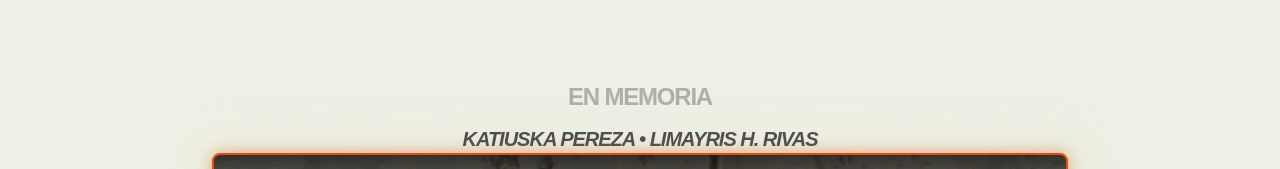
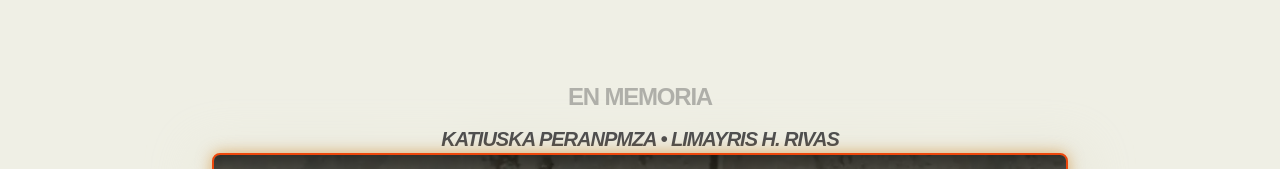
Before and after one commit to Waalito/mavfest-uney-oficial, an Astro site: page / in a window 1280 px wide. Shown: the part 2167-2336 px from the top of the page. Built offline with nearby package versions, Linux system fonts and the light colour scheme; Astro itself is replaced by a stand-in of ours; a web font is replaced by a local one; what @midudev/tailwind-animations would draw is missing.

Commit message:
nombre memorial

```diff
--- a/src/components/Memorial.astro
+++ b/src/components/Memorial.astro
@@ -10,7 +10,7 @@ const MEMORIAL_ID = 'FHF3zAN5qpc'
 
   <div class=" w-full flex flex-col justify-center  items-center gap-3">
     <h3 class="text-2xl text-mav-gray/40 uppercase font-black -tracking-wider">EN MEMORIA</h3>
-    <h4 class=" text-xl text-mav-gray uppercase font-bold italic -tracking-wider">Katiuska Pereza • Limayris H. Rivas </h4>
+    <h4 class=" text-xl text-mav-gray uppercase font-bold italic -tracking-wider">Katiuska Peranpmza • Limayris H. Rivas </h4>
     </div>
   <LiteYouTube
     videoId={MEMORIAL_ID}
```
